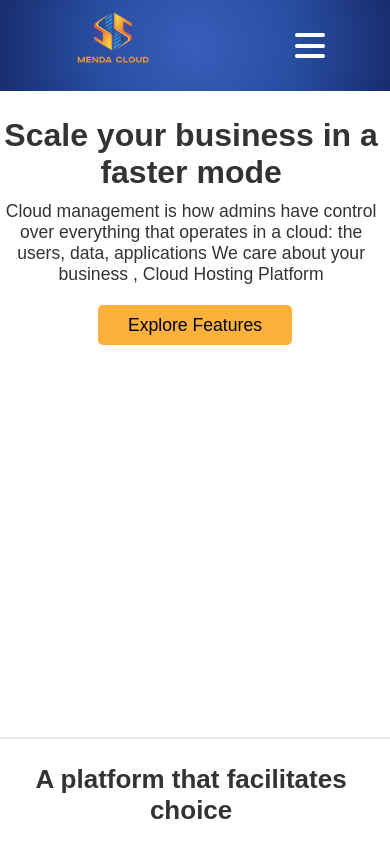
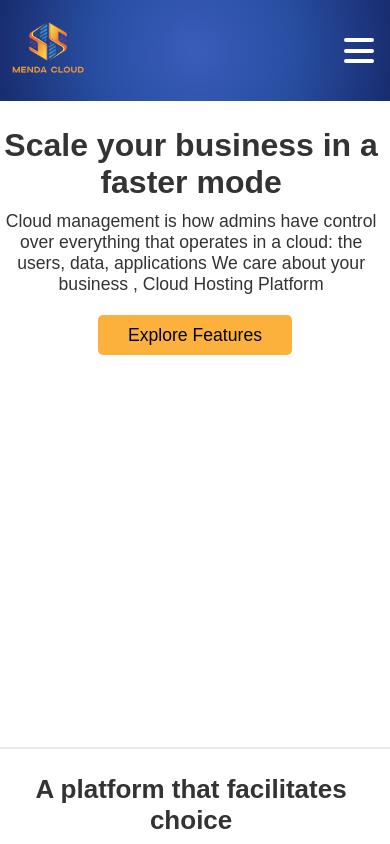
Before and after one commit to Flaviu8/menda, a plain HTML site: page index.html in a window 390 px wide. Shown: the top 844 px of the page. Drawn offline with Linux system fonts and the light colour scheme.

Commit message:
align items in center

```diff
--- a/assets/css/main.css
+++ b/assets/css/main.css
@@ -41,6 +41,7 @@ a {
 .logo img {
     width: 100px;
     cursor: pointer;
+    margin-top: 10px;
 }
 
 /* Hamburger Menu */
@@ -394,10 +395,17 @@ a {
         display: flex;
     }
 
+    .nav {
+        display: flex;
+        align-items: center;
+        justify-content: space-between;
+        width: 96%;
+    }
+
     .nav-bar {
         position: fixed;
         top: 91px;
-        right: -420px; /* Start hidden */
+        right: -800px; /* Start hidden */
         width: 98%;
         height: 60vh;
         background: radial-gradient(circle, #3A5DBA, #284EA2, #182C6E);
```
